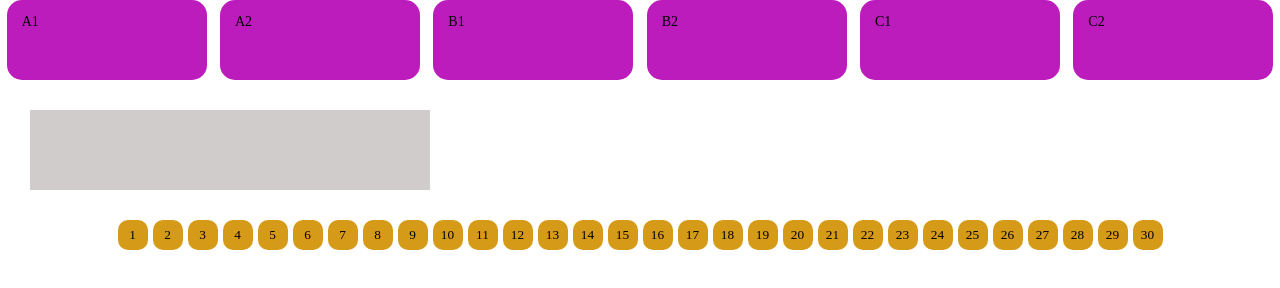
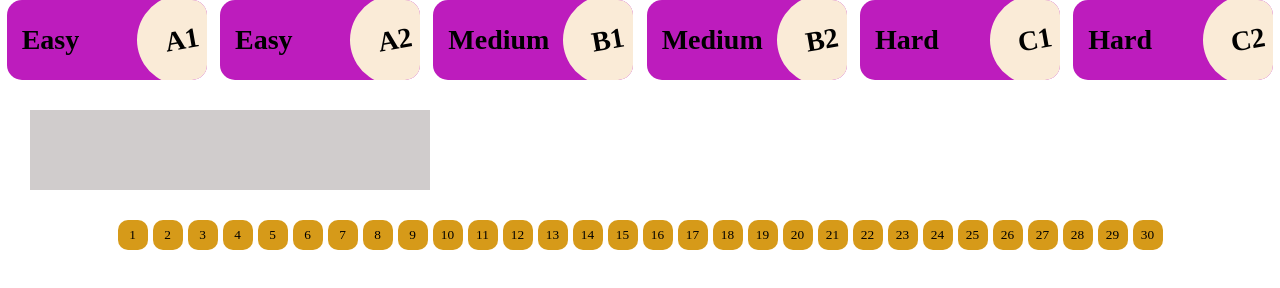
Before and after one commit to grinch-ira/rslang, a website built with webpack: page src/index.html in a window 1280 px wide. Built offline with nearby package versions, Linux system fonts and the light colour scheme; no server answers.

Commit message:
feat: add style for level-buttons

```diff
--- a/src/textbook/level-button/level-button.scss
+++ b/src/textbook/level-button/level-button.scss
@@ -4,9 +4,31 @@
   padding: 15px;
   background-color: #bd1cbd;
   border-radius: 15px;
+  display: flex;
+  justify-content: space-between;
+  align-items: center;
+  font-size: 2rem;
+  font-weight: 700;
   transition: 0.2s;
+  overflow: hidden;
+  position: relative;
+
   &:hover {
     transform: scale(1.05);
     transition: 0.2s;
   }
+
+  &__value {
+    width: 90px;
+    height: 90px;
+    background-color: antiquewhite;
+    border-radius: 100px;
+    display: flex;
+    justify-content: center;
+    align-items: center;
+    transform: rotate(-10deg);
+    flex: 0 0 auto;
+    position: absolute;
+    right: -20px;
+  }
 }
--- a/src/textbook/level-button/level-button.ts
+++ b/src/textbook/level-button/level-button.ts
@@ -9,8 +9,16 @@ export class LevelButton extends BaseElement<'div'> implements IPublisherLevelBu
   subscribers: ISubscriber[];
 
   constructor(level: WordDifficultyGroup) {
-    const levelTitle = ['A1', 'A2', 'B1', 'B2', 'C1', 'C2'];
-    super('div', 'level-button', levelTitle[+level]);
+    const levelTitle = Object.keys(WordDifficultyGroup).sort();
+    // ['A1', 'A2', 'B1', 'B2', 'C1', 'C2'];
+    super('div', 'level-button', [
+      new BaseElement(
+        'div',
+        'level-button__label',
+        (+level < 2) ? 'Easy' : (+level > 3) ? 'Hard' : 'Medium').element,
+      new BaseElement('div', 'level-button__value', levelTitle[+level]).element,
+    ]);
+
     this.level = level;
     this.element.addEventListener('click', () => this.notify());
     this.subscribers = [];
```
